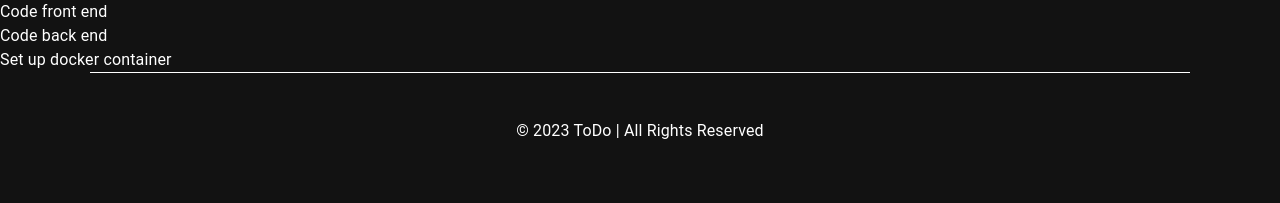
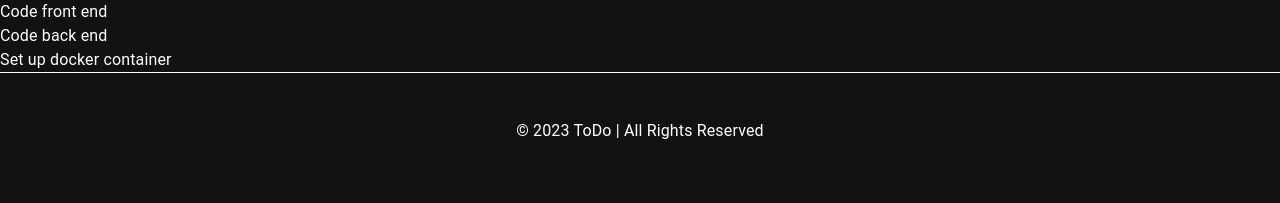
Before and after one commit to justin-xing/todo, a React (Create React App) app: page / in a window 1280 px wide. Shown: the top 203 px of the page. Built offline with nearby package versions, Linux system fonts and the light colour scheme.

Commit message:
Modify Footer

```diff
--- a/src/components/Footer.css
+++ b/src/components/Footer.css
@@ -3,16 +3,13 @@
   background-color: transparent;
   margin: 0 auto;
   position: relative;
-  max-width: 1100px;
   bottom: 0;
 }
-
 .footer-container {
   border-top: solid;
   border-width: 1px;
   border-color: white;
   margin: 0 auto;
-  max-width: 1100px;
   padding-top: 30px;
   padding-bottom: 50px;
   height: 2vh;
--- a/src/components/Footer.js
+++ b/src/components/Footer.js
@@ -4,9 +4,9 @@ import './Footer.css'
 function Footer() {
   return (
     <div className='footer'>
-      <div className='footer-container'>
-        <p> &copy; 2023 ToDo | All Rights Reserved</p>
-      </div>
+        <div className='footer-container'>
+          <p> &copy; 2023 ToDo | All Rights Reserved</p>
+        </div>
     </div>
   )
 }
```
